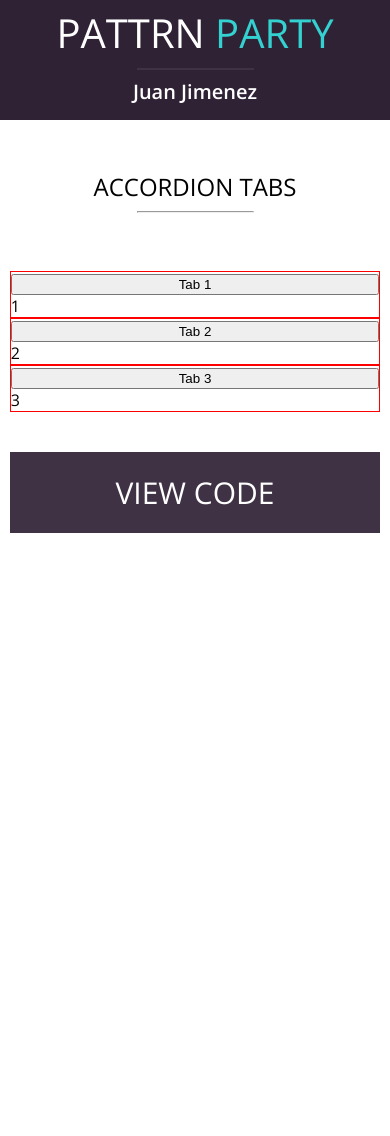
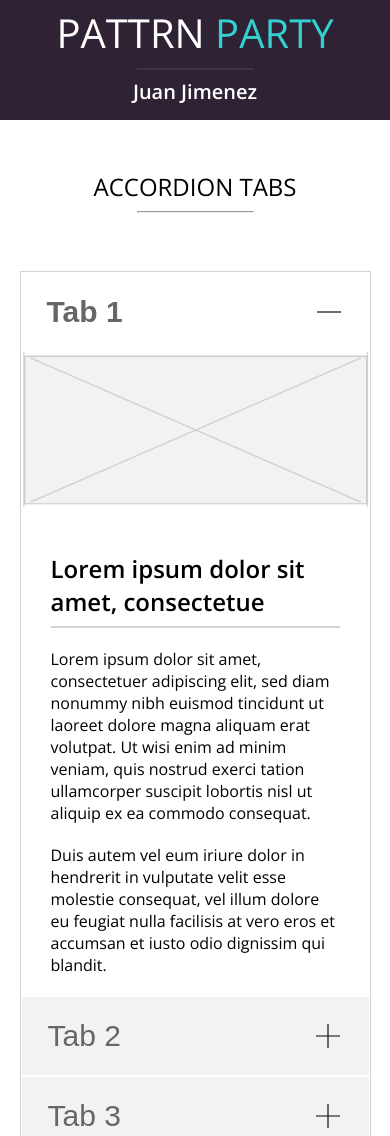
Before and after one commit to jdiejim/pattrn-party, a plain HTML site: page index.html in a window 390 px wide. Shown: the top 1136 px of the page. Before the commit the page ends 844 px from the top, so only its background shows below. Drawn offline with nearby package versions, Linux system fonts and the light colour scheme.

Commit message:
Add mobile view

```diff
--- a/index.css
+++ b/index.css
@@ -83,45 +83,85 @@ p {
   outline: none;
 }
 
-/*
-.accordion {
-  position: relative;
-  margin: 100px;
+.tab {
   display: flex;
-  width: 500px;
+  align-items: center;
+  justify-content: space-between;
+  width: 100%;
+  height: 80px;
+  background-color: #F2F2F2;
+  border: 1px solid #FFF;
 }
 
-.card {
-  background-color: blue;
+.tab:focus {
+  outline: none;
 }
 
-.card-body {
-  position: absolute;
-  top: 20px;
-  left: 0;
-  width: 100px;
-  height: 100px;
-  display: none;
-  border: 1px solid red;
+.tab-title {
+  margin-left: 20px;
+  color: #666666;
+  font-size: 30px;
+  font-weight: 300;
 }
 
+.tab-icon {
+  width: 30px;
+  height: 30px;
+  margin-right: 20px;
+  background-image: url(./assets/add.svg);
+  background-repeat: no-repeat;
+  background-position: center;
+  background-size: 80%;
+}
 
-.active .card-body  {
+.accordion {
+  border: 1px solid #D1D2D3;
+  width: 90%;
+  margin: 10px auto;
+}
+
+.accordion-card {
+  width: 100%;
+}
+
+.accordion-card-body {
+  display: none;
+}
+
+.active .tab {
+  background-color: #FFF;
+  border: none;
+}
+
+.active .tab-icon {
+  background-image: url(./assets/substract.svg);
+}
+
+.active .tab-title {
+  font-size: 30px;
+  font-weight: 600;
+}
+
+.active .accordion-card-body {
   display: block;
-}*/
+}
 
-@media screen and (max-width: 600px) {
-  .card-wrapper {
-    flex-direction: column;
-    width: 200px;
-  }
-  .card-body {
-    position: relative;
-    top: 0;
-  }
-  .tab {
-    width: 100%;
-  }
+.accordion-img {
+  width: 100%;
+  margin-bottom: 20px;
+}
+
+.accordion-text {
+  width: 100%;
+  padding: 20px 30px;
+}
+
+.accordion-card-text {
+  margin-top: 20px;
+}
+
+.accordion-divider {
+  border: 1px solid #D1D2D3;
 }
 
 @media screen and (max-width: 450px) {
@@ -168,12 +208,6 @@ p {
     width: 30%;
   }
 
-  .card {
-    width: 95%;
-    margin: 0 auto;
-    border: 1px solid red;
-  }
-
   .code-link {
     width: 95%;
   }
--- a/index.html
+++ b/index.html
@@ -19,22 +19,49 @@
         <hr class="secondary-divider">
       </section>
       <section class="accordion">
-        <section class="card">
-          <button class="tab">Tab 1</button>
-          <article class="card-body">
-            1
+        <section class="accordion-card active">
+          <button class="tab">
+            <p class="tab-title">Tab 1</p>
+            <div class="tab-icon"></div>
+          </button>
+          <article class="accordion-card-body">
+            <img class="accordion-img" src="./assets/placeholder-mobile.png" alt="accordion-placeholder">
+            <article class="accordion-text">
+              <h2 class="accordion-card-title">Lorem ipsum dolor sit amet, consectetue</h2>
+              <hr class="accordion-divider">
+              <p class="accordion-card-text">Lorem ipsum dolor sit amet, consectetuer adipiscing elit, sed diam nonummy nibh euismod tincidunt ut laoreet dolore magna aliquam erat volutpat. Ut wisi enim ad minim veniam, quis nostrud exerci tation ullamcorper suscipit lobortis nisl ut aliquip ex ea commodo consequat.</p>
+              <p class="accordion-card-text">Duis autem vel eum iriure dolor in hendrerit in vulputate velit esse molestie consequat, vel illum dolore eu feugiat nulla facilisis at vero eros et accumsan et iusto odio dignissim qui blandit.</p>
+            </article>
           </article>
         </section>
-        <section class="card">
-          <button class="tab">Tab 2</button>
-          <article class="card-body">
-            2
+        <section class="accordion-card">
+          <button class="tab">
+            <p class="tab-title">Tab 2</p>
+            <div class="tab-icon"></div>
+          </button>
+          <article class="accordion-card-body">
+            <img class="accordion-img" src="./assets/placeholder-mobile.png" alt="accordion-placeholder">
+            <article class="accordion-text">
+              <h2 class="accordion-card-title">Lorem ipsum dolor sit amet, consectetue</h2>
+              <hr class="accordion-divider">
+              <p class="accordion-card-text">Lorem ipsum dolor sit amet, consectetuer adipiscing elit, sed diam nonummy nibh euismod tincidunt ut laoreet dolore magna aliquam erat volutpat. Ut wisi enim ad minim veniam, quis nostrud exerci tation ullamcorper suscipit lobortis nisl ut aliquip ex ea commodo consequat.</p>
+              <p class="accordion-card-text">Duis autem vel eum iriure dolor in hendrerit in vulputate velit esse molestie consequat, vel illum dolore eu feugiat nulla facilisis at vero eros et accumsan et iusto odio dignissim qui blandit.</p>
+            </article>
           </article>
         </section>
-        <section class="card">
-          <button class="tab">Tab 3</button>
-          <article class="card-body">
-            3
+        <section class="accordion-card">
+          <button class="tab">
+            <p class="tab-title">Tab 3</p>
+            <div class="tab-icon"></div>
+          </button>
+          <article class="accordion-card-body">
+            <img class="accordion-img" src="./assets/placeholder-mobile.png" alt="accordion-placeholder">
+            <article class="accordion-text">
+              <h2 class="accordion-card-title">Lorem ipsum dolor sit amet, consectetue</h2>
+              <hr class="accordion-divider">
+              <p class="accordion-card-text">Lorem ipsum dolor sit amet, consectetuer adipiscing elit, sed diam nonummy nibh euismod tincidunt ut laoreet dolore magna aliquam erat volutpat. Ut wisi enim ad minim veniam, quis nostrud exerci tation ullamcorper suscipit lobortis nisl ut aliquip ex ea commodo consequat.</p>
+              <p class="accordion-card-text">Duis autem vel eum iriure dolor in hendrerit in vulputate velit esse molestie consequat, vel illum dolore eu feugiat nulla facilisis at vero eros et accumsan et iusto odio dignissim qui blandit.</p>
+            </article>
           </article>
         </section>
       </section>
```
Also changed, not shown: assets/add.svg (added), assets/placeholder-mobile.png (added), assets/substract.svg (added).
